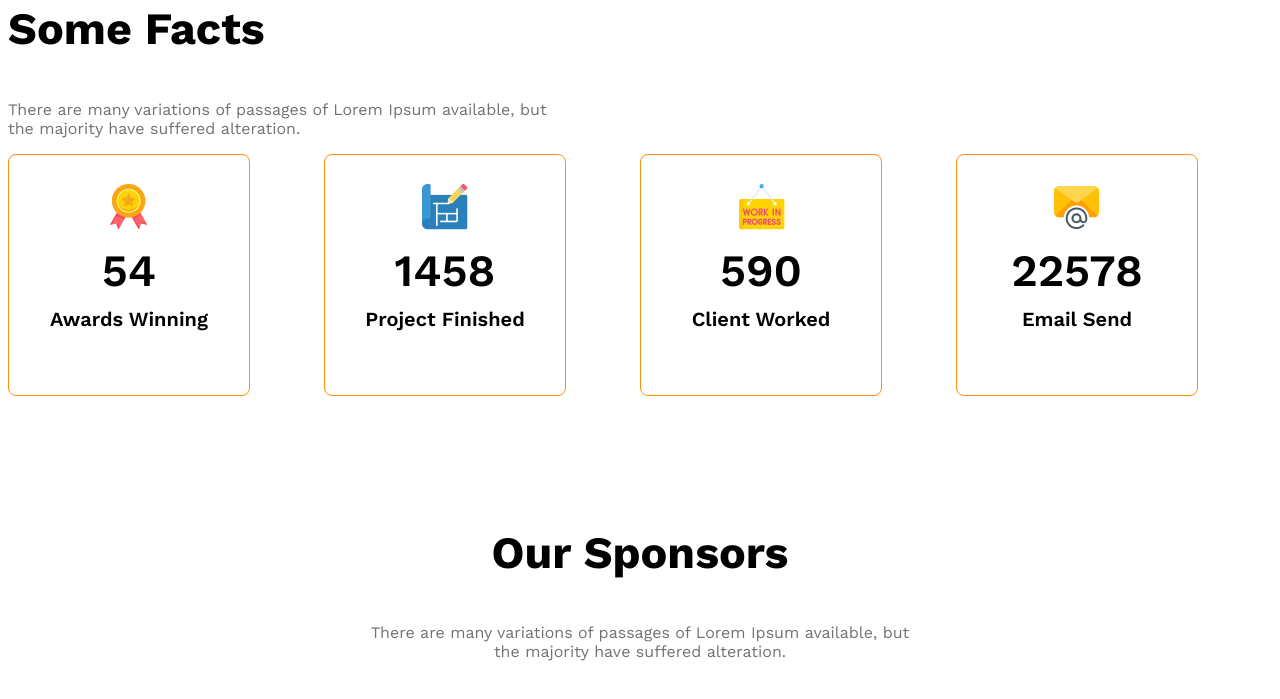
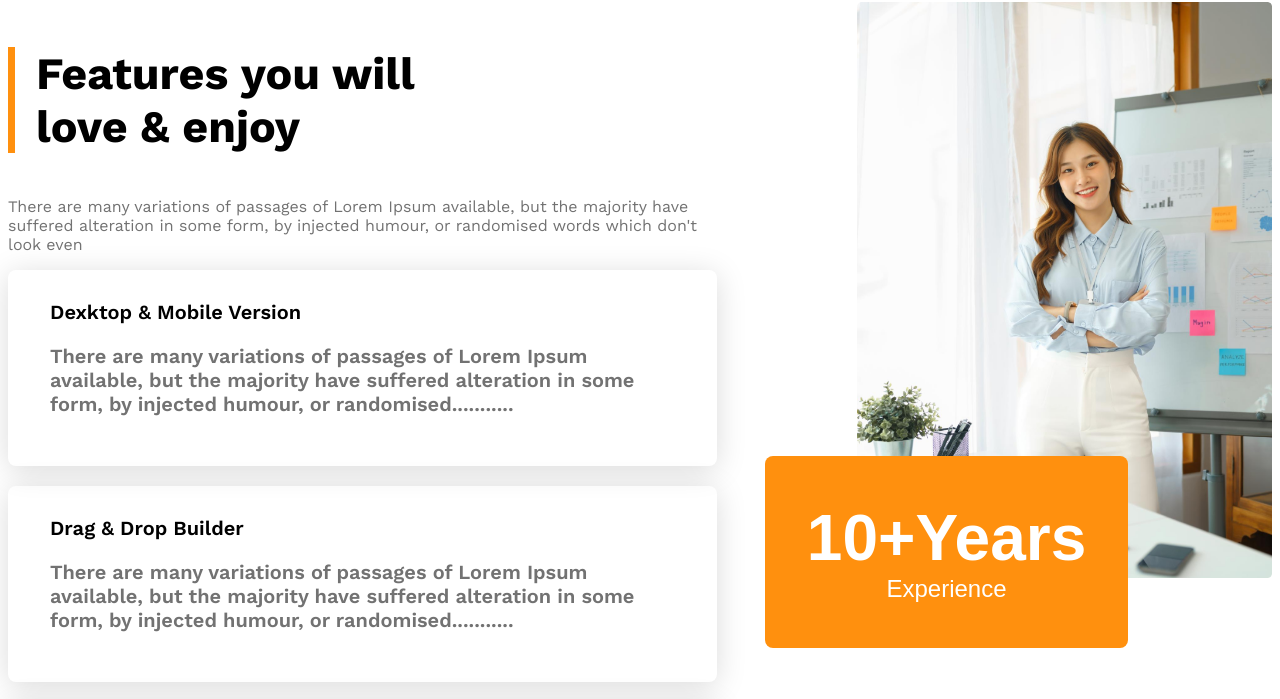
Before and after one commit to Nazmul-Islam24/G3-Architects-Resp..-Web-mod-9-, a plain HTML site: page index.html in a window 1280 px wide. Shown: the part 2140-2839 px from the top of the page. Drawn offline with nearby package versions, Linux system fonts and the light colour scheme.

Commit message:
added expeience badge and feature will enjoy section responsive

```diff
--- a/Styles/G3-Architects.css
+++ b/Styles/G3-Architects.css
@@ -125,6 +125,54 @@ main > section{
     font-weight: 500;
 }
 
+
+/* features will enjoy related styles  */
+
+.features{
+    gap: 140px;
+}
+
+
+#feature-section-title{
+    border-left: 7px solid #FF900E;
+    padding-left: 21px;
+}
+
+.feature-card{
+    padding: 30px 42px;
+    border-radius: 8px;
+    box-shadow: 0 4px 30px 0 rgba(0, 0, 0, 0.144);
+    margin-bottom: 20px;
+}
+
+.feature-card, .feature-title{
+    font-weight: 600;
+    font-size: 1.25rem;
+    margin-top: 0px;
+}
+.feature-title{
+    margin-bottom: 0px;
+}
+
+#experience-badge{
+    padding: 45px 42px;
+    font-size: 1.5rem;
+    font-weight: 500;
+    margin-left: -92px;
+    margin-top: -133px;
+}
+
+#experience-year{
+    font-size: 4rem;
+    font-weight: 700;
+}
+
+.feature-architect img{
+    width: 100%;
+}
+
+
+
 /* some facts related styles */
 .facts-container{
     display: grid;
@@ -158,6 +206,7 @@ main > section{
     max-width: 540px;
 }
 
+
 /* sponsors related styles */
 .sponsor-info{
     max-width: 540px;
@@ -180,6 +229,7 @@ main > section{
 @media screen and (max-width: 576px) {
     .navbar,
     .nav-links,
+    .features,
     .teams{
         flex-direction: column;
     }
@@ -201,11 +251,16 @@ main > section{
     .our-features{
         margin-left: 20px;
     }
+
+    #experience-badge{
+        margin-top: 20px;
+        margin-left: 20px;
+    }
 }
 
 /* medium size device */
 @media screen and (min-width: 576px) and (max-width: 992px) {
-    .teams{
+    .teams, .features{
         flex-direction: column;
     }
     .our-features{
@@ -222,4 +277,11 @@ main > section{
         justify-items: center;
     }
 
+    #experience-badge{
+        align-items: center;
+        /* margin-top: -70px;
+        margin-left: 25%; */
+        margin: -100px 30% 20px;
+    }
+
 }
--- a/index.html
+++ b/index.html
@@ -49,8 +49,38 @@
             </div>
          </section>
         <!-- features will enjoy -->
-         <section>
+         <section class="features display-flex">
+            <div>
+                <h3 id="feature-section-title" class="section-title">Features you will <br> love & enjoy</h3>
+                <p class="text-light-gray">There are many variations of passages of Lorem Ipsum available, but the majority have suffered alteration in some form, by injected humour, or randomised words which don't look even</p>
 
+                <!-- feature card container -->
+                 <div class="feature-card">
+                    <h4 class="feature-title">Dexktop & Mobile Version</h4>
+                    <p class="text-light-gray">There are many variations of passages of Lorem Ipsum available, but the majority have suffered alteration in some form, by injected humour, or randomised...........</p>
+                 </div>
+                 <div class="feature-card">
+                    <h4 class="feature-title">Drag & Drop Builder</h4>
+                    <p class="text-light-gray">There are many variations of passages of Lorem Ipsum available, but the majority have suffered alteration in some form, by injected humour, or randomised...........</p>
+                 </div>
+                 <div class="feature-card">
+                    <h4 class="feature-title">Awesome Modern Design</h4>
+                    <p class="text-light-gray">There are many variations of passages of Lorem Ipsum available, but the majority have suffered alteration in some form, by injected humour, or randomised...........</p>
+                 </div>
+                 <div class="feature-card">
+                    <h4 class="feature-title">Super Easy to Edit</h4>
+                    <p class="text-light-gray">There are many variations of passages of Lorem Ipsum available, but the majority have suffered alteration in some form, by injected humour, or randomised...........</p>
+                 </div>
+
+            </div>
+            <div class="feature-architect">
+                <img src="images/architect.png" alt="">
+                <button id="experience-badge" class="btn-primary">
+                    <span id="experience-year">10+Years</span>
+                    <br>
+                    <span>Experience</span>
+                </button>
+            </div>
          </section>
 
 
```
